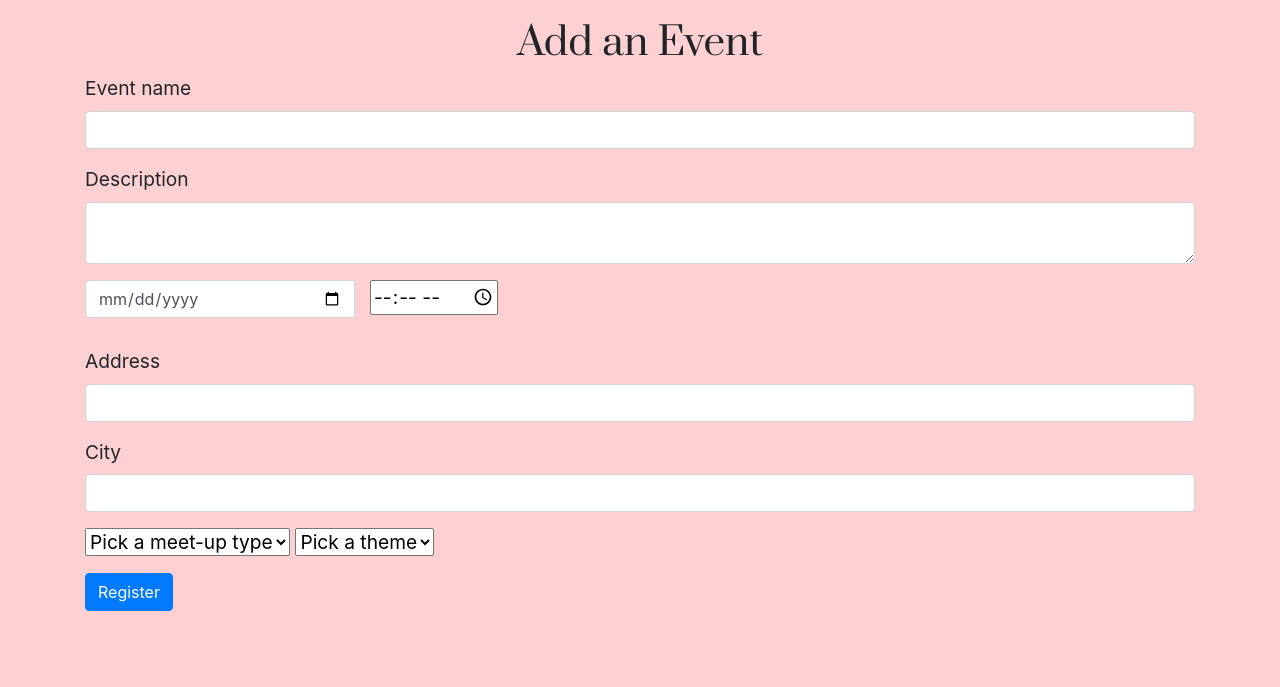
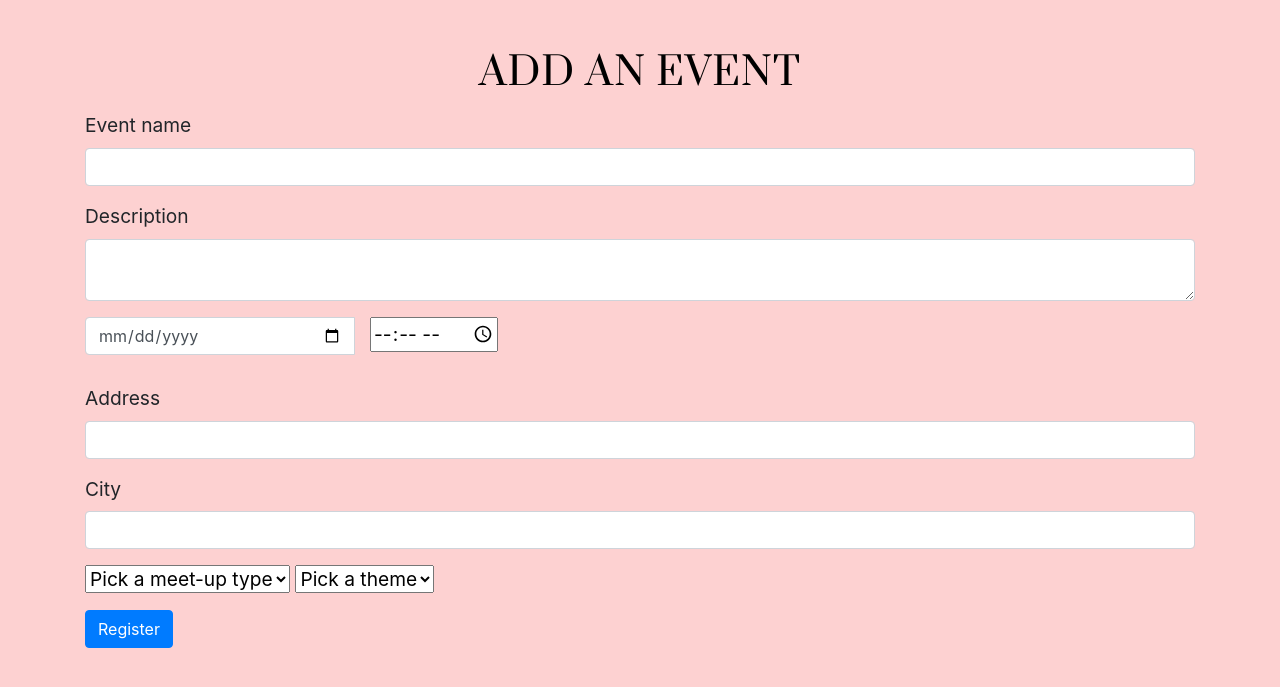
Before and after one commit to emmasarge/womenintechteam7, a Flask app: page /add_event/ in a window 1280 px wide. Shown: the part 96-783 px from the top of the page. Run offline with Flask 2, Linux system fonts and the light colour scheme; the visitor is signed in with stand-in values (Sample User, id 1); data that the repository does not hold is empty; some libraries are stand-ins or nearby versions.

Commit message:
Style headings in templates to match the contact page

```diff
--- a/static/css/style.css
+++ b/static/css/style.css
@@ -158,8 +158,20 @@ section {
     text-align: left;
 }
 
+.template-heading h1 {
+    color: black;
+    text-transform: uppercase;
+    letter-spacing: 1px;
+    margin-bottom: 15px;
+    margin-top: 30px;
+}
+
 .center-align h1 {
-    text-align: center;
+    color: black;
+    text-transform: uppercase;
+    letter-spacing: 1px;
+    margin-bottom: 30px;
+    margin-top: 30px;
 }
 
 /* first carousel*/
--- a/templates/add_event.html
+++ b/templates/add_event.html
@@ -2,9 +2,9 @@
 {% block content %}
 
 
-<div class="container container-center">
+<div class="container container-center template-heading">
 
-    <h2>Add an Event</h2>
+    <h1>Add an Event</h1>
 
     <form method="POST" action="{{ url_for('add_event') }}">
         <div class="mb-3">
--- a/templates/base.html
+++ b/templates/base.html
@@ -130,7 +130,7 @@
     <script type="text/javascript">
         (function () {
             emailjs.init("user_JumqFUNjX2mAUxSBn12rS");
-        });
+        })();
     </script>
 
     {% block scripts %}
--- a/templates/login.html
+++ b/templates/login.html
@@ -1,7 +1,7 @@
 {% extends "base.html" %}
 {% block content %}
 
-<div class="container container-center">
+<div class="container container-center template-heading">
     <h1> Login
     </h1>
 
--- a/templates/register.html
+++ b/templates/register.html
@@ -1,7 +1,7 @@
 {% extends "base.html" %}
 {% block content %}
 
-<div class="container container-center">
+<div class="container container-center template-heading">
 
     <h1> Registration</h1>
 
```
